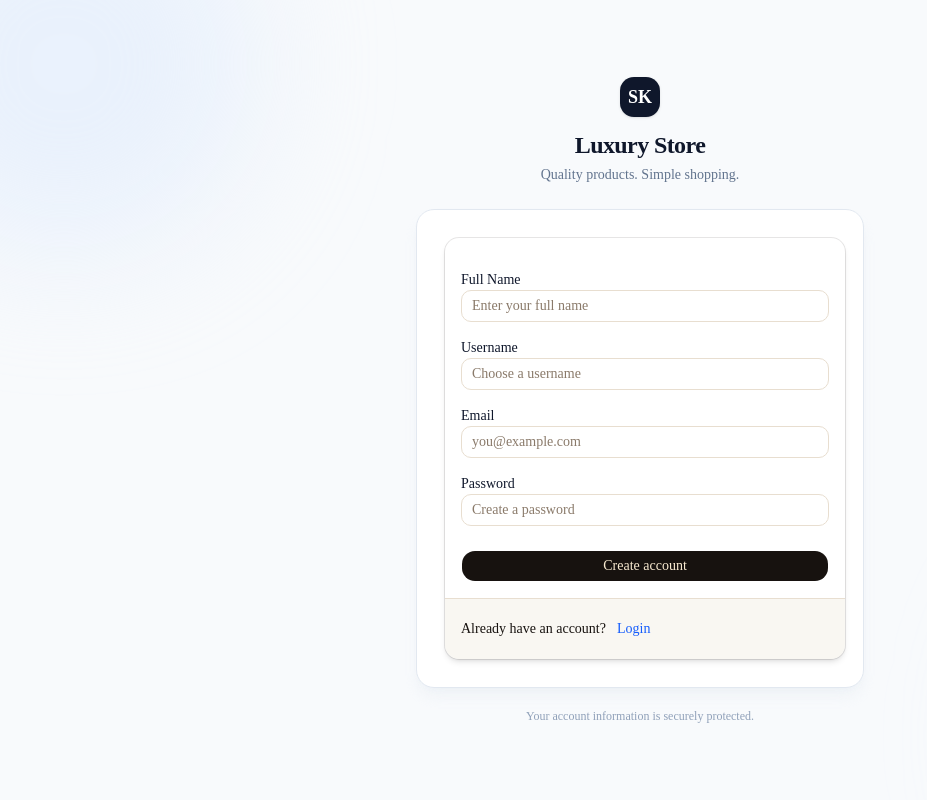
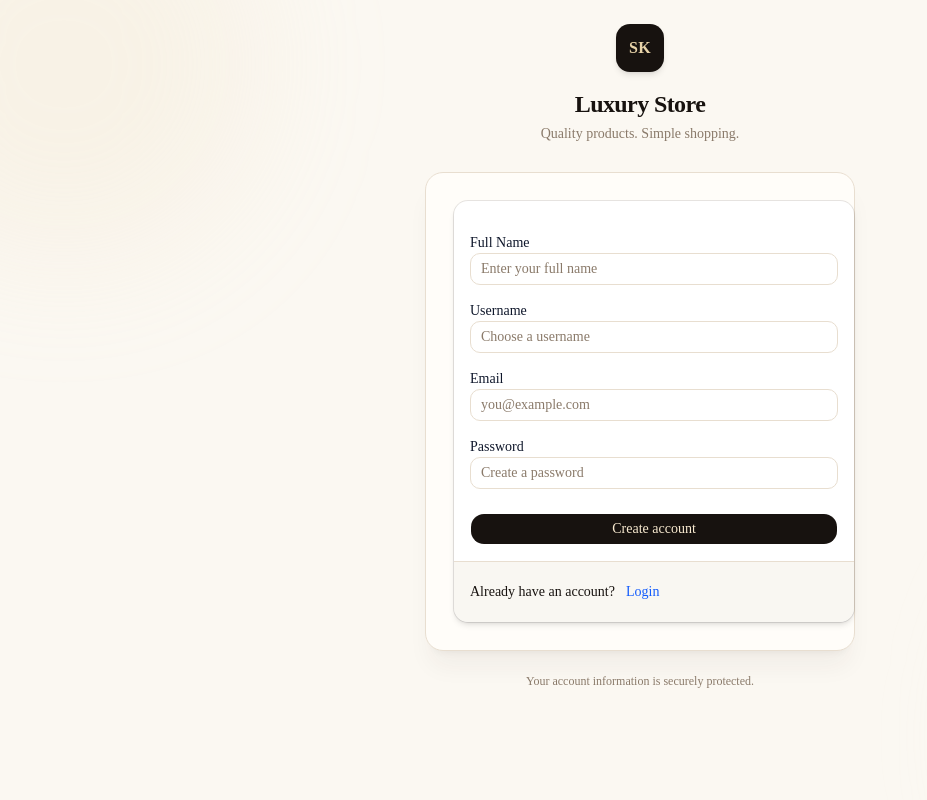
Before and after one commit to Wilsonide/skluxurystore, a Next.js app: page /auth/register in a window 1280 px wide. Shown: the whole page, without its empty margins (0-927 px from the left). Built offline with nearby package versions, Linux system fonts and the light colour scheme; no server answers.

Commit message:
added updated fix

```diff
--- a/app/auth/layout.tsx
+++ b/app/auth/layout.tsx
@@ -3,41 +3,78 @@ import React from "react";
 
 const AuthLayout = ({ children }: { children: React.ReactNode }) => {
   return (
-    <main className="min-h-screen bg-slate-50">
+    <main className="min-h-screen w-full overflow-x-hidden bg-brand-ivory">
       {/* Background decoration */}
       <div className="pointer-events-none fixed inset-0 overflow-hidden">
-        <div className="absolute -left-32 -top-32 h-96 w-96 rounded-full bg-blue-100/50 blur-3xl" />
+        <div className="absolute -left-32 -top-32 h-64 w-64 rounded-full bg-brand-gold-soft/20 blur-3xl sm:h-96 sm:w-96" />
 
-        <div className="absolute -bottom-32 -right-32 h-96 w-96 rounded-full bg-indigo-100/50 blur-3xl" />
+        <div className="absolute -bottom-32 -right-32 h-64 w-64 rounded-full bg-brand-cream/60 blur-3xl sm:h-96 sm:w-96" />
       </div>
 
       {/* Content */}
-      <div className="relative flex min-h-screen items-start justify-center px-4 py-8 sm:items-center sm:py-10">
-        <div className="w-full max-w-md">
+      <div
+        className="
+          relative
+          flex
+          min-h-screen
+          w-full
+          justify-center
+          px-3
+          py-6
+          sm:px-6
+          sm:py-10
+        "
+        style={{
+          paddingTop: "max(1.5rem, env(safe-area-inset-top))",
+          paddingBottom: "max(1.5rem, env(safe-area-inset-bottom))",
+        }}
+      >
+        {/* Auth container */}
+        <div className="mx-auto w-full max-w-[430px]">
           {/* Branding */}
-          <div className="mb-5 text-center sm:mb-6">
-            <Link href="/" className="inline-flex items-center justify-center">
-              <div className="flex h-10 w-10 items-center justify-center rounded-xl bg-slate-900 text-lg font-bold text-white shadow-sm">
+          <div className="mb-5 w-full text-center sm:mb-7">
+            <Link
+              href="/"
+              className="inline-flex items-center justify-center"
+              aria-label="Luxury Store home"
+            >
+              <div className="flex h-10 w-10 items-center justify-center rounded-xl bg-brand-obsidian text-xs font-bold tracking-wide text-brand-gold-light shadow-md shadow-brand-obsidian/10 sm:h-12 sm:w-12 sm:text-base">
                 SK
               </div>
             </Link>
 
-            <h1 className="mt-3 text-xl font-bold tracking-tight text-slate-900 sm:text-2xl">
+            <h1 className="mt-2.5 text-lg font-semibold tracking-tight text-brand-obsidian sm:mt-4 sm:text-2xl">
               Luxury Store
             </h1>
 
-            <p className="mt-1 text-xs text-slate-500 sm:text-sm">
+            <p className="mx-auto mt-1 max-w-[280px] text-[11px] leading-4 text-brand-muted sm:text-sm sm:leading-5">
               Quality products. Simple shopping.
             </p>
           </div>
 
-          {/* Auth card */}
-          <div className="rounded-2xl border border-slate-200 bg-white p-5 shadow-lg shadow-slate-200/40 sm:p-7">
+          {/* Auth Card */}
+          <div
+            className="
+              mx-auto
+              w-full
+              max-w-[430px]
+              box-border
+              rounded-2xl
+              border
+              border-brand-border
+              bg-brand-warm-white
+              p-4
+              shadow-xl
+              shadow-brand-espresso/5
+              sm:rounded-2xl
+              sm:p-7
+            "
+          >
             {children}
           </div>
 
           {/* Footer */}
-          <p className="mt-4 text-center text-[11px] text-slate-400 sm:mt-5 sm:text-xs">
+          <p className="mx-auto mt-4 w-full max-w-[320px] px-2 text-center text-[10px] leading-4 text-brand-muted sm:mt-5 sm:px-0 sm:text-xs sm:leading-5">
             Your account information is securely protected.
           </p>
         </div>
--- a/components/auth/RegisterForm.tsx
+++ b/components/auth/RegisterForm.tsx
@@ -1,31 +1,30 @@
 /* eslint-disable @typescript-eslint/no-explicit-any */
+
 "use client";
 
 import { useState, useTransition } from "react";
+import { useRouter } from "next/navigation";
 import { useForm } from "react-hook-form";
 import { zodResolver } from "@hookform/resolvers/zod";
 import * as z from "zod";
 
 import { CardWrapper } from "./card-wrapper";
 import { registerSchema } from "@/schemas";
-
 import { Input } from "../ui/input";
 import { Button } from "../ui/button";
-
 import { FormError } from "../form-error";
 import { FormSuccess } from "../form-success";
-
 import { AuthService } from "@/app/services/auth.service";
 
 export const RegisterForm = () => {
+  const router = useRouter();
+
   const [isPending, startTransition] = useTransition();
-
   const [error, setError] = useState<string | undefined>("");
   const [success, setSuccess] = useState<string | undefined>("");
 
   const form = useForm<z.infer<typeof registerSchema>>({
     resolver: zodResolver(registerSchema),
-
     defaultValues: {
       name: "",
       email: "",
@@ -49,8 +48,14 @@ export const RegisterForm = () => {
 
         setSuccess(
           response?.message ??
-            "Account created successfully! Please check your email to verify your account.",
+            "Account created successfully! Redirecting to login...",
         );
+
+        // Give the user a moment to see the success message,
+        // then redirect to the login page.
+        setTimeout(() => {
+          router.push("/auth/login");
+        }, 1200);
       } catch (err: any) {
         setError(
           err?.response?.data?.detail ??
@@ -173,7 +178,6 @@ export const RegisterForm = () => {
         </div>
 
         <FormError message={error} />
-
         <FormSuccess message={success} />
 
         <Button
--- a/components/layout/StoreFooter.tsx
+++ b/components/layout/StoreFooter.tsx
@@ -52,7 +52,7 @@ export function StoreFooter() {
               <FooterLink href="/shop">All Products</FooterLink>
               <FooterLink href="/categories">Categories</FooterLink>
               <FooterLink href="/brands">Brands</FooterLink>
-              <FooterLink href="/orders">My Orders</FooterLink>
+              <FooterLink href="/account/orders">My Orders</FooterLink>
             </div>
           </div>
 
```
Also changed, not shown: app/admin/layout.tsx (+159 -49 lines), components/layout/StoreHeader.tsx (+39 -55 lines).
